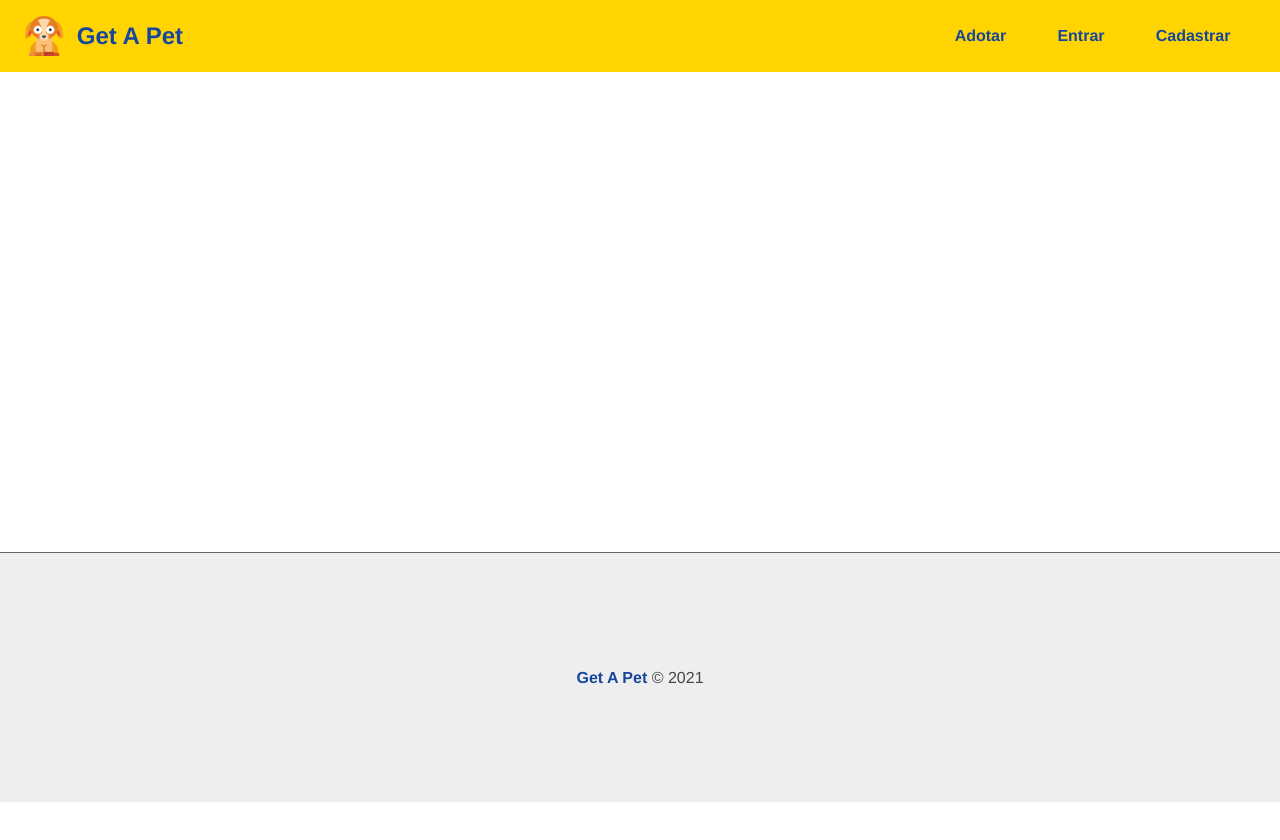
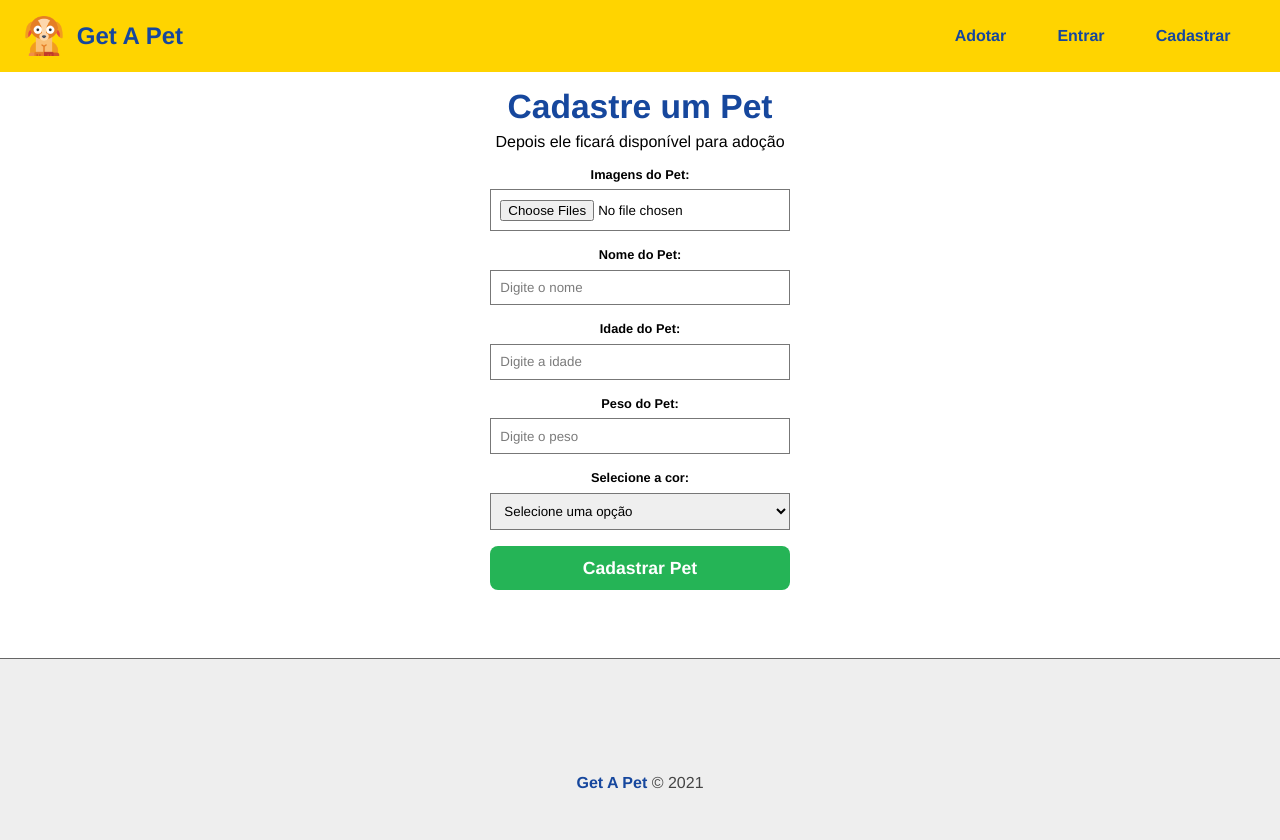
Before and after one commit to leonardorochedo/get-a-pet, a React (Vite) app in the folder frontend/: page /pets/add in a window 1280 px wide. Shown: the top 840 px of the page. Before the commit the page ends 802 px from the top, so only its background shows below. Built offline with nearby package versions, Linux system fonts and the light colour scheme.

Commit message:
create page of my pets, and addpet | styles and structure to form

```diff
--- a/frontend/src/App.jsx
+++ b/frontend/src/App.jsx
@@ -15,10 +15,11 @@ import { Home } from "./components/pages/Home";
 import { Login } from "./components/pages/Auth/Login";
 import { Register } from "./components/pages/Auth/Register";
 import { Profile } from "./components/pages/User/Profile";
+import { MyPets } from "./components/pages/Pet/MyPets";
+import { AddPet } from "./components/pages/Pet/AddPet";
 
 // Context
 import { UserProvider } from "./context/UserContext";
-import { MyPets } from "./components/pages/Pet/MyPets";
 
 export function App() {
 
@@ -34,6 +35,7 @@ export function App() {
           <Route path="/register" element={<Register />} />
           <Route path="/user/profile" element={<Profile />} />
           <Route path="/pets/mypets" element={<MyPets />} />
+          <Route path="/pets/add" element={<AddPet />} />
         </Routes>
       </Container>
       <Footer />
--- /dev/null
+++ b/frontend/src/components/form/PetForm.jsx
@@ -0,0 +1,69 @@
+import { useState } from 'react';
+
+import './Form.css';
+
+import { Input } from './Input';
+import { Select } from './Select';
+
+export function PetForm({ handleSubmit, petData, btnText }) {
+
+    const [pet, setPet] = useState(petData || {})
+    const [preview, setPreview] = useState([])
+    const colors = ["Branco", "Preto", "Cinza", "Caramelo", "Amarelo"]
+
+    function onFileChange(e) {
+
+    }
+
+    function handleChange(e) {
+
+    }
+
+    function handleColor(e) {
+
+    }
+
+    return (
+        <form className='form_container'>
+            <Input
+                text="Imagens do Pet"
+                type="file"
+                name="images"
+                handleOnChange={onFileChange}
+                multiple={true} // aceitar varias img
+            />
+            <Input
+                text="Nome do Pet"
+                type="text"
+                name="name"
+                placeholder="Digite o nome"
+                value={pet.name || ''}
+                handleOnChange={handleChange}
+            />
+            <Input
+                text="Idade do Pet"
+                type="text"
+                name="age"
+                placeholder="Digite a idade"
+                value={pet.age || ''}
+                handleOnChange={handleChange}
+            />
+            <Input
+                text="Peso do Pet"
+                type="number"
+                name="weight"
+                placeholder="Digite o peso"
+                value={pet.weight || ''}
+                handleOnChange={handleChange}
+            />
+            <Select
+                text="Selecione a cor"
+                name="color"
+                options={colors}
+                value={pet.color || ''}
+                handleOnChange={handleColor}
+            />
+            <input type="submit" value={btnText} />
+        </form>
+    )
+}
--- /dev/null
+++ b/frontend/src/components/form/Select.css
@@ -0,0 +1,15 @@
+.form_control {
+    display: flex;
+    flex-direction: column;
+    margin-bottom: 1em;
+}
+
+.form_control label {
+    margin-bottom: .6em;
+    font-weight: bold;
+}
+
+.form_control select {
+    padding: .7em;
+    border: 1px solid #777;
+}
--- /dev/null
+++ b/frontend/src/components/form/Select.jsx
@@ -0,0 +1,15 @@
+import './Select.css';
+
+export function Select({ text, name, options, value, handleOnChange }) {
+    return (
+        <div className='form_control'>
+            <label htmlFor={name}>{text}:</label>
+            <select name={name} id={name} onChange={handleOnChange} value={value || ''}>
+                <option>Selecione uma opção</option>
+                {options.map((option) => (
+                    <option value={option} key={option}>{option}</option>
+                ))}
+            </select>
+        </div>
+    )
+}
--- a/frontend/src/components/pages/Home.jsx
+++ b/frontend/src/components/pages/Home.jsx
@@ -1,9 +1,7 @@
-import React from 'react';
-
 export function Home() {
     return (
         <section>
             <h1>Home</h1>
         </section>
-    );
+    )
 }
--- /dev/null
+++ b/frontend/src/components/pages/Pet/AddPet.css
@@ -0,0 +1,8 @@
+.addpet_header {
+    text-align: center;
+    margin-bottom: 1.2em;
+}
+
+.addpet_header h1 {
+    margin-bottom: .2em;
+}
--- /dev/null
+++ b/frontend/src/components/pages/Pet/AddPet.jsx
@@ -0,0 +1,24 @@
+import api from '../../../utils/api';
+
+import { useState } from 'react';
+
+import { Navigate } from 'react-router-dom';
+
+import './AddPet.css';
+
+//  hooks
+import useFlashMessage from '../../../hooks/useFlashMessage';
+import { PetForm } from '../../form/PetForm';
+
+export function AddPet() {
+
+    return (
+        <section className='addpet_header'>
+            <div>
+                <h1>Cadastre um Pet</h1>
+                <p>Depois ele ficará disponível para adoção</p>
+                <PetForm btnText="Cadastrar Pet" />
+            </div>
+        </section>
+    )
+}
--- a/frontend/src/components/pages/Pet/MyPets.jsx
+++ b/frontend/src/components/pages/Pet/MyPets.jsx
@@ -10,7 +10,7 @@ export function MyPets() {
         <section>
             <div>
                 <h1>MyPets</h1>
-                <Link to="/pet/add">Cadastrar Pet</Link>
+                <Link to="/pets/add">Cadastrar Pet</Link>
             </div>
             <div>
                 {pets.length > 0 && (
```
Also changed, not shown: frontend/src/components/pages/Pet/MyPets.css (deleted).
